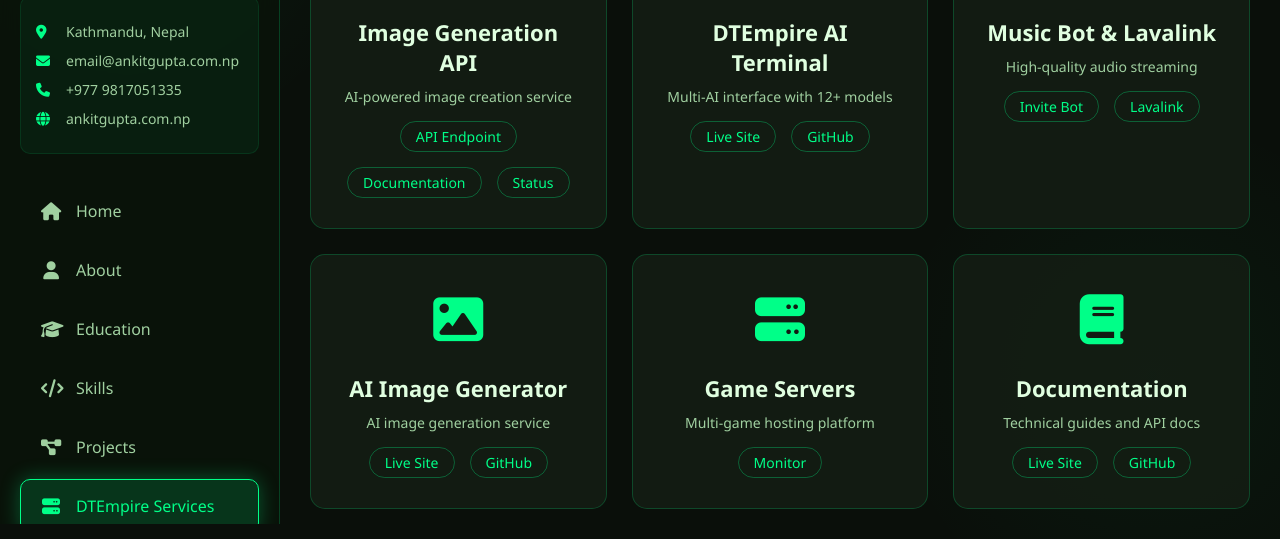
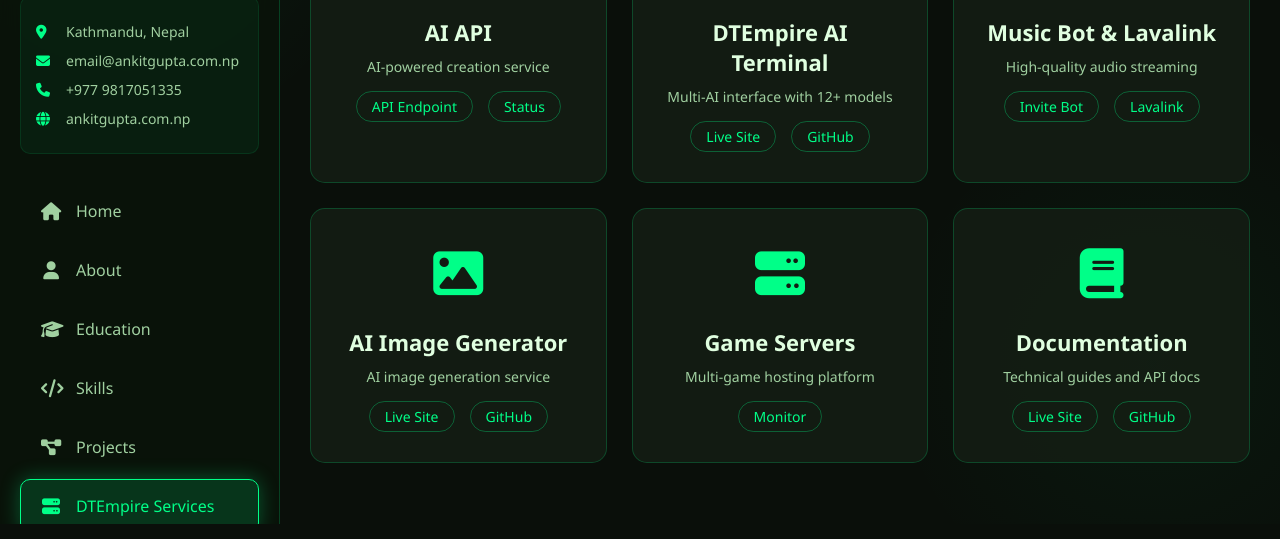
Before and after one commit to hyperdargo/ankitgupta-portfolio-v5, a website: page index.html in a window 1280 px wide. Both pictures are taken after a click on the link "DTEmpire Services". Shown: the part 276-815 px from the top of the page. Drawn offline with Linux system fonts and the light colour scheme.

Commit message:
Update index.html

```diff
--- a/index.html
+++ b/index.html
@@ -503,12 +503,11 @@
     <div class="service-icon">
         <i class="fas fa-code"></i> <!-- Changed icon for API -->
     </div>
-    <h3>Image Generation API</h3>
-    <p>AI-powered image creation service</p>
+    <h3>AI API</h3>
+    <p>AI-powered creation service</p>
     <div class="service-links">
         <a href="http://imggen-api.ankitgupta.com.np/" target="_blank">API Endpoint</a>
-        <a href="/api/documentation" target="_blank">Documentation</a>
-        <a href="/api/status" target="_blank">Status</a>
+        <a href="http://imggen-api.ankitgupta.com.np/api/status" target="_blank">Status</a>
     </div>
 </div>
 
```
